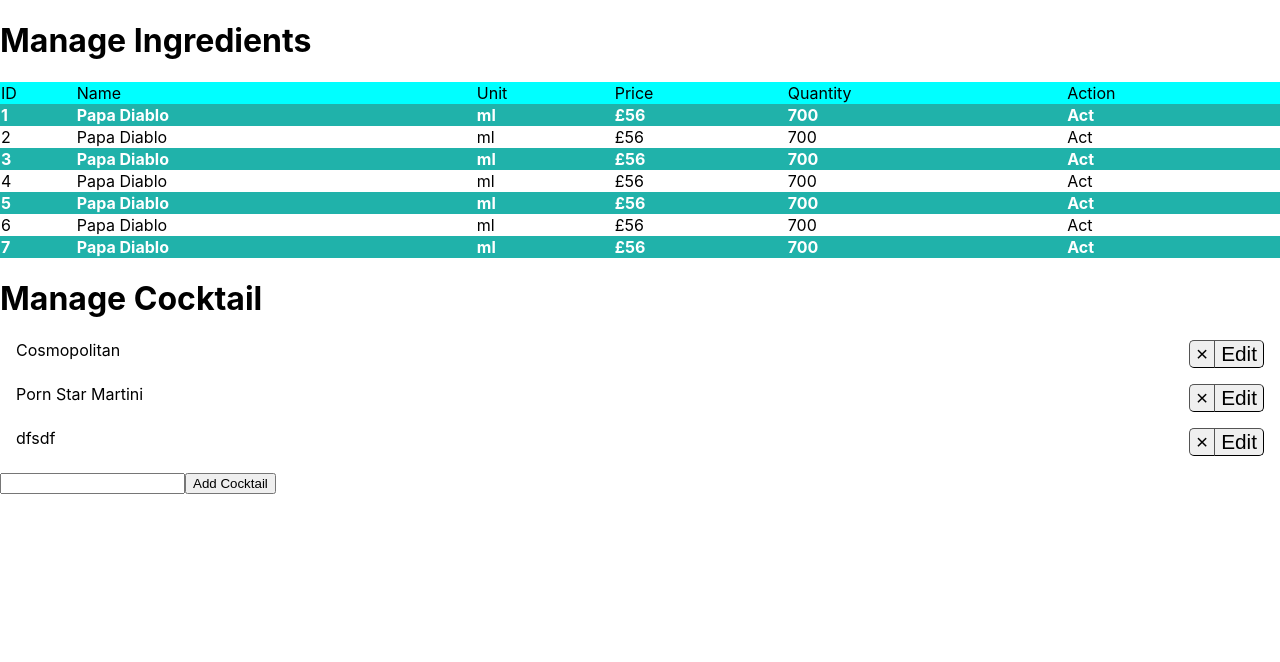
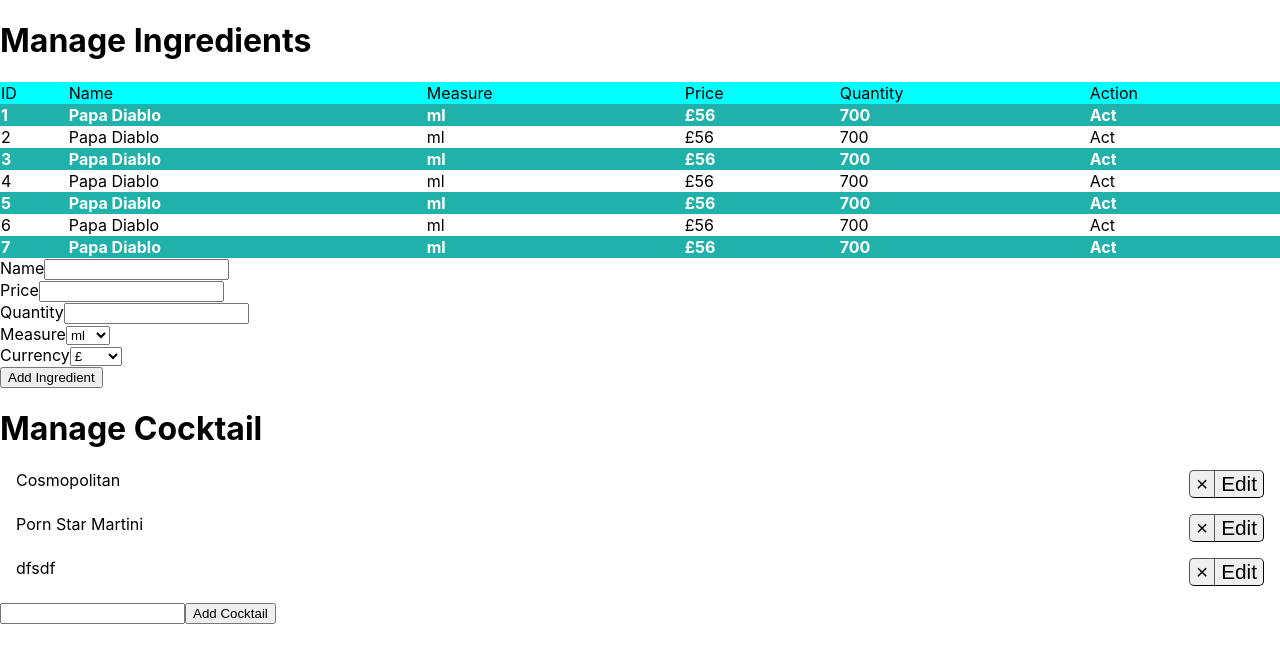
Before and after one commit to robertoalx/cocktail-price, a React (Create React App) app: page / in a window 1280 px wide. Shown: the top 662 px of the page. Built offline with nearby package versions, Linux system fonts and the light colour scheme; data requests are answered from the project's data file.

Commit message:
create a HTML5 form with basic validation

```diff
--- /dev/null
+++ b/src/component/ingredient/addIngredient/addIngredient.jsx
@@ -0,0 +1,53 @@
+import React from 'react'
+
+const AddIngredient = () => {
+    return(
+        <div>
+            <form >
+                <div>
+                    <label htmlFor="ingredient-name">Name</label>
+                    <input
+                        type="text"
+                        required
+                        minLength="4"
+                        id="ingredient-name"/>
+                </div>
+                <div>
+                    <label htmlFor="ingredient-price">Price</label>
+                    <input
+                        type="number"
+                        min="0.01"
+                        id="ingredient-price"/>
+                </div>
+                <div>
+                    <label htmlFor="ingredient-quantity">Quantity</label>
+                    <input
+                        type="number"
+                        min="0.01"
+                        id="ingredient-quantity"/>
+                </div>
+                <div>
+                    <label htmlFor="ingredient-measure">Measure</label>
+                    <select id="ingredient-measure">
+                        <option value="ml" selected>ml</option>
+                        <option value="unit">unit</option>
+                        <option value="gr">gr</option>
+                    </select>
+                </div>
+                <div>
+                    <label htmlFor="ingredient-currency">Currency</label>
+                    <select name="ingredient-currency">
+                        <option value="£" selected>£</option>
+                        <option value="$">$</option>
+                        <option value="RON">RON</option>
+                    </select>
+                </div>
+                <div>
+                    <button type="submit">Add Ingredient</button>
+                </div>
+            </form>
+        </div>
+    )
+}
+
+export default AddIngredient
--- /dev/null
+++ b/src/component/ingredient/addIngredient/index.jsx
@@ -0,0 +1,3 @@
+import AddIngredient from './addIngredient.jsx'
+
+export default AddIngredient
--- a/src/component/ingredient/ingredient.jsx
+++ b/src/component/ingredient/ingredient.jsx
@@ -1,6 +1,7 @@
 import React, { Component } from 'react'
 import axios from 'axios'
 import { BASE_URL } from './constant'
+import AddIngredient from './addIngredient'
 import './ingredient.css'
 
 class Ingredient extends Component{
@@ -18,11 +19,11 @@
 
     renderIngredientList = () => {
         return this.state.ingredient
-            .map(({id, name, unit, currency, price, quantity}, key) =>
+            .map(({id, name, measure, currency, price, quantity}, key) =>
                 <tr key={key}>
                     <td>{id}</td>
                     <td>{name}</td>
-                    <td>{unit}</td>
+                    <td>{measure}</td>
                     <td>{currency}{price}</td>
                     <td>{quantity}</td>
                     <td>Act</td>
@@ -32,12 +33,12 @@
 
     render() {
         return (
-            <table className="full-table">
+            [<table className="full-table">
                 <thead>
                     <tr>
                         <td>ID</td>
                         <td>Name</td>
-                        <td>Unit</td>
+                        <td>Measure</td>
                         <td>Price</td>
                         <td>Quantity</td>
                         <td>Action</td>
@@ -46,7 +47,8 @@
                 <tbody>
                     {this.renderIngredientList()}
                 </tbody>
-            </table>
+            </table>,
+            <AddIngredient/>]
         )
     }
 }
--- a/src/data/data.json
+++ b/src/data/data.json
@@ -17,7 +17,7 @@
     {
       "id": 1,
       "name": "Papa Diablo",
-      "unit": "ml",
+      "measure": "ml",
       "price": 56,
       "currency": "£",
       "quantity": 700
@@ -25,7 +25,7 @@
     {
       "id": 2,
       "name": "Papa Diablo",
-      "unit": "ml",
+      "measure": "ml",
       "price": 56,
       "currency": "£",
       "quantity": 700
@@ -33,7 +33,7 @@
     {
       "id": 3,
       "name": "Papa Diablo",
-      "unit": "ml",
+      "measure": "ml",
       "price": 56,
       "currency": "£",
       "quantity": 700
@@ -41,7 +41,7 @@
     {
       "id": 4,
       "name": "Papa Diablo",
-      "unit": "ml",
+      "measure": "ml",
       "price": 56,
       "currency": "£",
       "quantity": 700
@@ -49,7 +49,7 @@
     {
       "id": 5,
       "name": "Papa Diablo",
-      "unit": "ml",
+      "measure": "ml",
       "price": 56,
       "currency": "£",
       "quantity": 700
@@ -57,7 +57,7 @@
     {
       "id": 6,
       "name": "Papa Diablo",
-      "unit": "ml",
+      "measure": "ml",
       "price": 56,
       "currency": "£",
       "quantity": 700
@@ -65,7 +65,7 @@
     {
       "id": 7,
       "name": "Papa Diablo",
-      "unit": "ml",
+      "measure": "ml",
       "price": 56,
       "currency": "£",
       "quantity": 700
```
